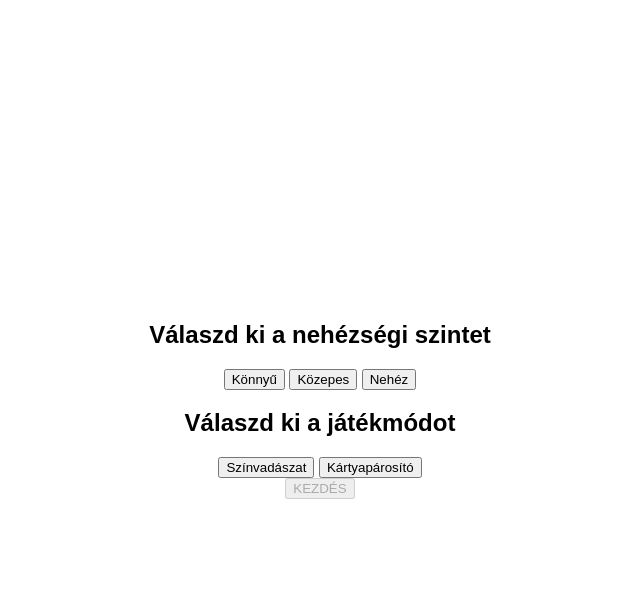
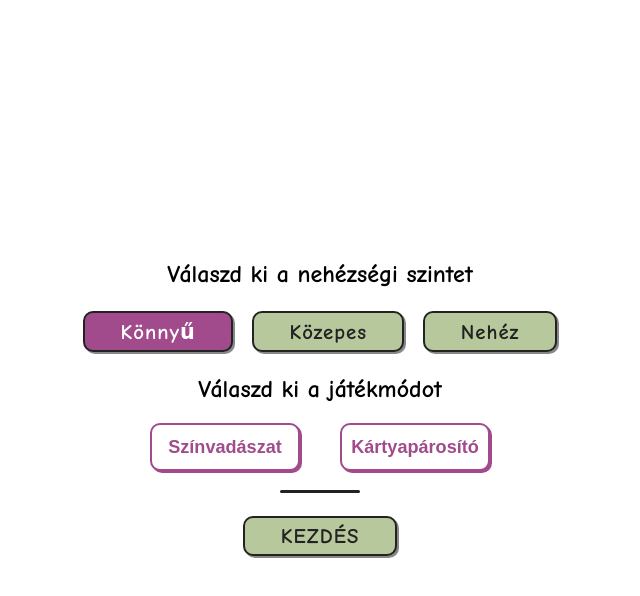
Before and after one commit to d4n0f/memory-game-app, a plain HTML site: page src/frontend/main/menu/gamemode-selector.html in a window 1280 px wide. Both pictures are taken after a click on the button "Könnyű". Shown: the whole page, without its empty margins (320-960 px from the left). Drawn offline with Linux system fonts and the light colour scheme.

Commit message:
style(menu): add design to main menu and gamemode selector

```diff
--- a/src/frontend/main/menu/styles/menu.css
+++ b/src/frontend/main/menu/styles/menu.css
@@ -1,20 +1,206 @@
+.title {
+    font-size: 2.1rem;
+    font-family: 'Comic Sans MS', 'Comic Sans', cursive, Arial, sans-serif;
+    font-weight: normal;
+    margin: 1.2rem 0 0.7rem 0;
+    letter-spacing: 0.5px;
+}
+
+.difficulty-row {
+    display: flex;
+    gap: 1.2rem;
+    justify-content: center;
+    margin-bottom: 1.2rem;
+}
+
+.difficulty-btn {
+    background: #e1b6d6;
+    color: #222;
+    border: 2.5px solid #a14b8c;
+    border-radius: 12px;
+    font-size: 1.2rem;
+    font-family: inherit;
+    font-weight: bold;
+    box-shadow: 2px 2px 0 #a14b8c;
+    padding: 0.5rem 1.5rem;
+    cursor: pointer;
+    transition: box-shadow 0.2s, background 0.2s;
+}
+.difficulty-btn.selected {
+    background: #a14b8c;
+    color: #fff;
+}
+.difficulty-btn:active {
+    box-shadow: 1px 1px 0 #a14b8c;
+}
+
+.mode-row {
+    display: flex;
+    gap: 2.5rem;
+    justify-content: center;
+    margin-bottom: 1.2rem;
+    margin-top: 0.5rem;
+}
+
+.mode-btn {
+    background: #fff;
+    border: 2.5px solid #a14b8c;
+    border-radius: 10px;
+    width: 150px;
+    height: 48px;
+    display: flex;
+    align-items: center;
+    justify-content: center;
+    box-shadow: 2px 2px 0 #a14b8c;
+    cursor: pointer;
+    transition: box-shadow 0.2s, background 0.2s;
+    position: relative;
+    padding: 0.2rem 0.2rem;
+    overflow: hidden;
+}
+.mode-label {
+    display: block;
+    font-size: 1.13rem;
+    font-family: inherit;
+    color: #a14b8c;
+    font-weight: bold;
+    text-align: center;
+    white-space: nowrap;
+    overflow: hidden;
+    text-overflow: ellipsis;
+    width: 100%;
+    pointer-events: none;
+}
+.mode-btn.selected {
+    background: #e1b6d6;
+}
+.mode-btn:active {
+    box-shadow: 1px 1px 0 #a14b8c;
+}
+
+
+
+.divider {
+    width: 80px;
+    height: 3px;
+    background: #222;
+    margin: 1.2rem auto 1.2rem auto;
+    border-radius: 2px;
+}
+
+.start-game-btn {
+    background: #a14b8c;
+    color: #fff;
+    font-size: 1.3rem;
+    border-radius: 10px;
+    border: 2.5px solid #a14b8c;
+    box-shadow: 2px 2px 0 #a14b8c;
+    padding: 0.5rem 2.5rem;
+    font-family: inherit;
+    font-weight: bold;
+    letter-spacing: 2px;
+    cursor: pointer;
+    margin-top: 0.5rem;
+    margin-bottom: 0.5rem;
+    transition: box-shadow 0.2s, background 0.2s;
+}
+
+.start-game-btn-container {
+    display: flex;
+    justify-content: center;
+    align-items: center;
+}
+
+.start-game-btn:active {
+    box-shadow: 1px 1px 0 #a14b8c;
+    background: #e1b6d6;
+    color: #222;
+}
 body {
-    font-family: Arial, sans-serif;
+    font-family: 'Comic Sans MS', 'Comic Sans', cursive, Arial, sans-serif;
     margin: 0;
     padding: 0;
-    text-align: center;
+    background: #fff;
+    min-height: 100vh;
     display: flex;
     flex-direction: column;
-    min-height: 100vh;
+    align-items: center;
+    justify-content: center;
+}
+
+header {
+    margin-top: 2rem;
+    margin-bottom: 1rem;
 }
 
 main {
     flex: 1;
     display: flex;
+    flex-direction: column;
+    align-items: center;
     justify-content: center;
-    align-items: center;
 }
 
-.hidden {
-    display: none;
+#player-setup {
+    display: flex;
+    flex-direction: column;
+    align-items: center;
+    gap: 1.5rem;
 }
+
+#player-form {
+    display: flex;
+    flex-direction: column;
+    align-items: center;
+    gap: 1rem;
+}
+
+
+.menu-input {
+    font-size: 1.2rem;
+    padding: 0.5rem 1.2rem;
+    border: 2.5px solid #222;
+    border-radius: 12px;
+    outline: none;
+    background: #fff;
+    font-family: inherit;
+    box-shadow: 2px 2px 0 #bbb;
+    margin-bottom: 0.5rem;
+    transition: box-shadow 0.2s;
+}
+.menu-input:focus {
+    box-shadow: 4px 4px 0 #a0a0a0;
+}
+
+.menu-btn {
+    font-size: 1.3rem;
+    padding: 0.4rem 2.2rem;
+    border: 2.5px solid #222;
+    border-radius: 10px;
+    background: #b7c99c;
+    color: #222;
+    font-family: inherit;
+    font-weight: bold;
+    box-shadow: 2px 2px 0 #888;
+    cursor: pointer;
+    margin-top: 0.2rem;
+    margin-bottom: 0.2rem;
+    letter-spacing: 1px;
+    transition: box-shadow 0.2s, background 0.2s;
+}
+.menu-btn:active {
+    box-shadow: 1px 1px 0 #888;
+    background: #a2b883;
+}
+.start-btn {
+    background: #b7c99c;
+    color: #222;
+    font-size: 1.4rem;
+    border-radius: 8px;
+    border-width: 2.5px;
+    box-shadow: 2px 2px 0 #888;
+}
+
+.menu-title {
+    text-align: center;
+}
```
